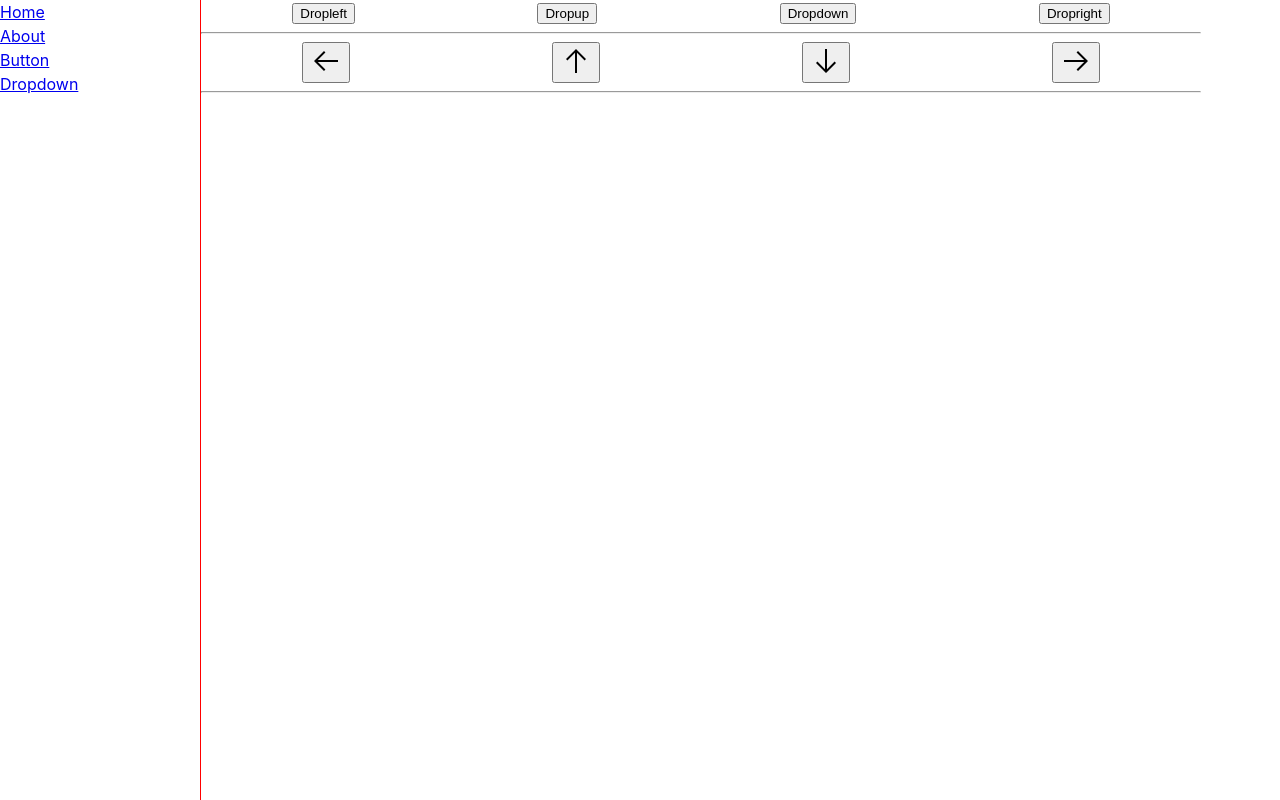
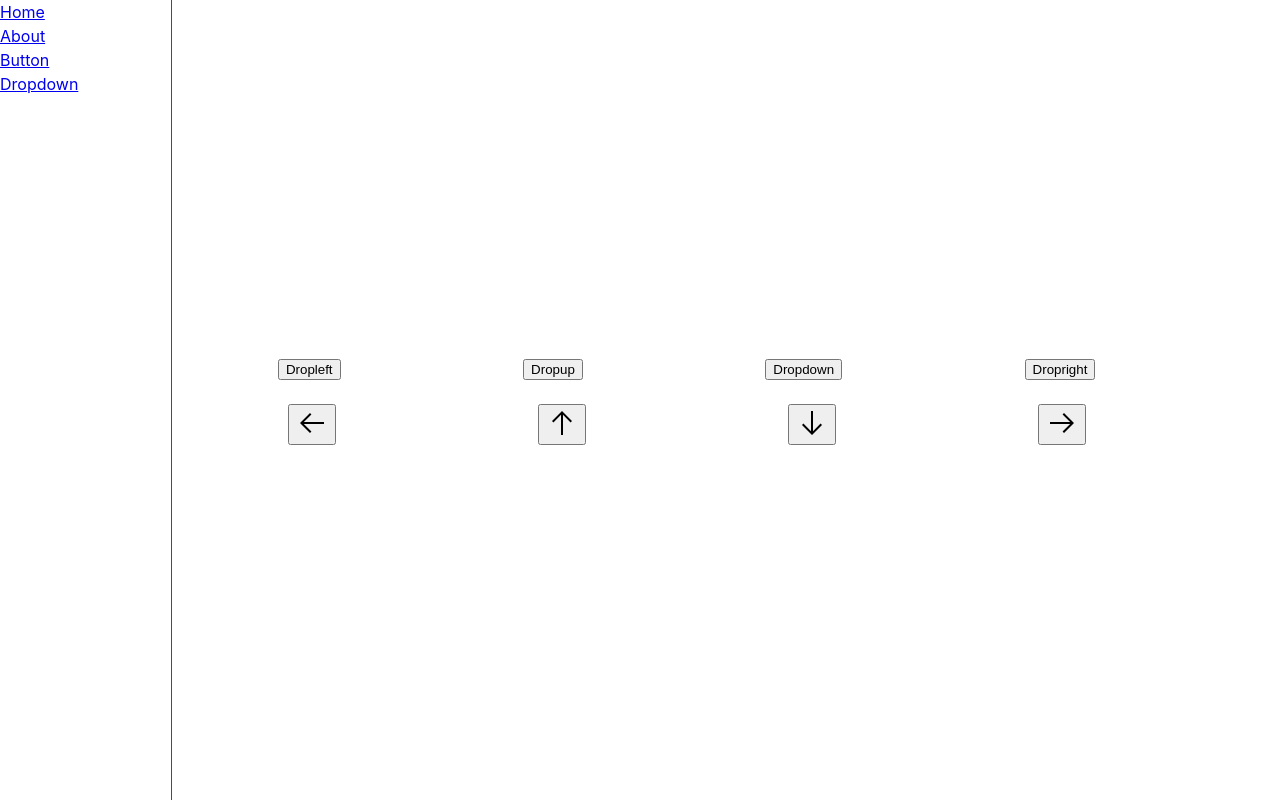
Before and after one commit to ferranfusalba/ui-kit-react, a React (Vite) app: page /dropdown in a window 1280 px wide. Built offline with nearby package versions, Linux system fonts and the light colour scheme.

Commit message:
Create LayoutCenter for dropdown

```diff
--- a/src/routes/dropdown.lazy.tsx
+++ b/src/routes/dropdown.lazy.tsx
@@ -5,6 +5,7 @@ import ArrowDown from "../../src/assets/icons/arrow--down.svg";
 import ArrowRight from "../../src/assets/icons/arrow--right.svg";
 import { useCounterStore } from "../store/store";
 import Dropdown from "../components/dropdown/Dropdown";
+import LayoutCenter from "../styles/layouts/LayoutCenter";
 
 export const Route = createLazyFileRoute("/dropdown")({
   component: DropdownPage,
@@ -27,7 +28,7 @@ function DropdownPage() {
   ];
 
   return (
-    <div>
+    <LayoutCenter>
       <>
         <div className="container">
           <Dropdown
@@ -51,7 +52,7 @@ function DropdownPage() {
             menuItems={menuItems}
           />
         </div>
-        <hr />
+        <br />
         <div className="container">
           <Dropdown
             triggerButton={<img src={ArrowLeft} alt="" />}
@@ -74,8 +75,7 @@ function DropdownPage() {
             menuItems={menuItems}
           />
         </div>
-        <hr />
       </>
-    </div>
+    </LayoutCenter>
   );
 }
--- /dev/null
+++ b/src/styles/layouts/LayoutCenter.tsx
@@ -0,0 +1,16 @@
+import React from "react";
+import styled from "styled-components";
+
+const StyledLayoutCenter = styled.div`
+  display: flex;
+  flex-direction: column;
+  align-items: center;
+  justify-content: center;
+  width: 100%;
+`;
+
+const LayoutCenter = ({ children }: { children: React.ReactNode }) => {
+  return <StyledLayoutCenter>{children}</StyledLayoutCenter>;
+};
+
+export default LayoutCenter;
```
